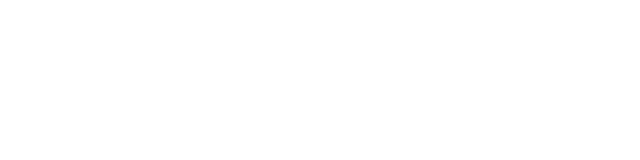
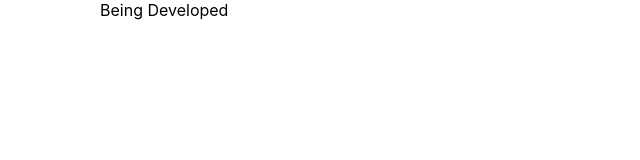
Before and after one commit to jaballogian/portfolio, a React (Create React App) app: page /project/1 in a window 1280 px wide. Shown: the top 160 px of the page, without its empty margins (0-640 px from the left). Built offline with nearby package versions, Linux system fonts and the light colour scheme.

Commit message:
change how to print all pages in App component

```diff
--- a/src/App.js
+++ b/src/App.js
@@ -3,14 +3,36 @@ import { BrowserRouter as Router, Switch, Route } from 'react-router-dom'
 
 // PAGES
 import Home from './pages/Home/Home'
+import BeingDeveloped from './pages/BeingDeveloped/BeingDeveloped'
 
 function App() {
+  const pageList = [
+    // HOME PAGE
+    {
+      path: '/',
+      exact: true,
+      component: <Home/>,
+    },
+    // PROJECT DETAIL PAGE
+    {
+      path: '/project/:projectId',
+      exact: true,
+      component: <BeingDeveloped/>,
+    },
+  ]
+
   return (
     <Router>
       <Switch>
-        <Route path='/' exact>
-          <Home/>
-        </Route>
+        {pageList.map((item, index) => (
+          <Route
+            key={index}
+            path={item['path']}
+            exact={item['exact']}
+          >
+            {item['component']}
+          </Route>
+        ))}
       </Switch>
     </Router>
   )
```
